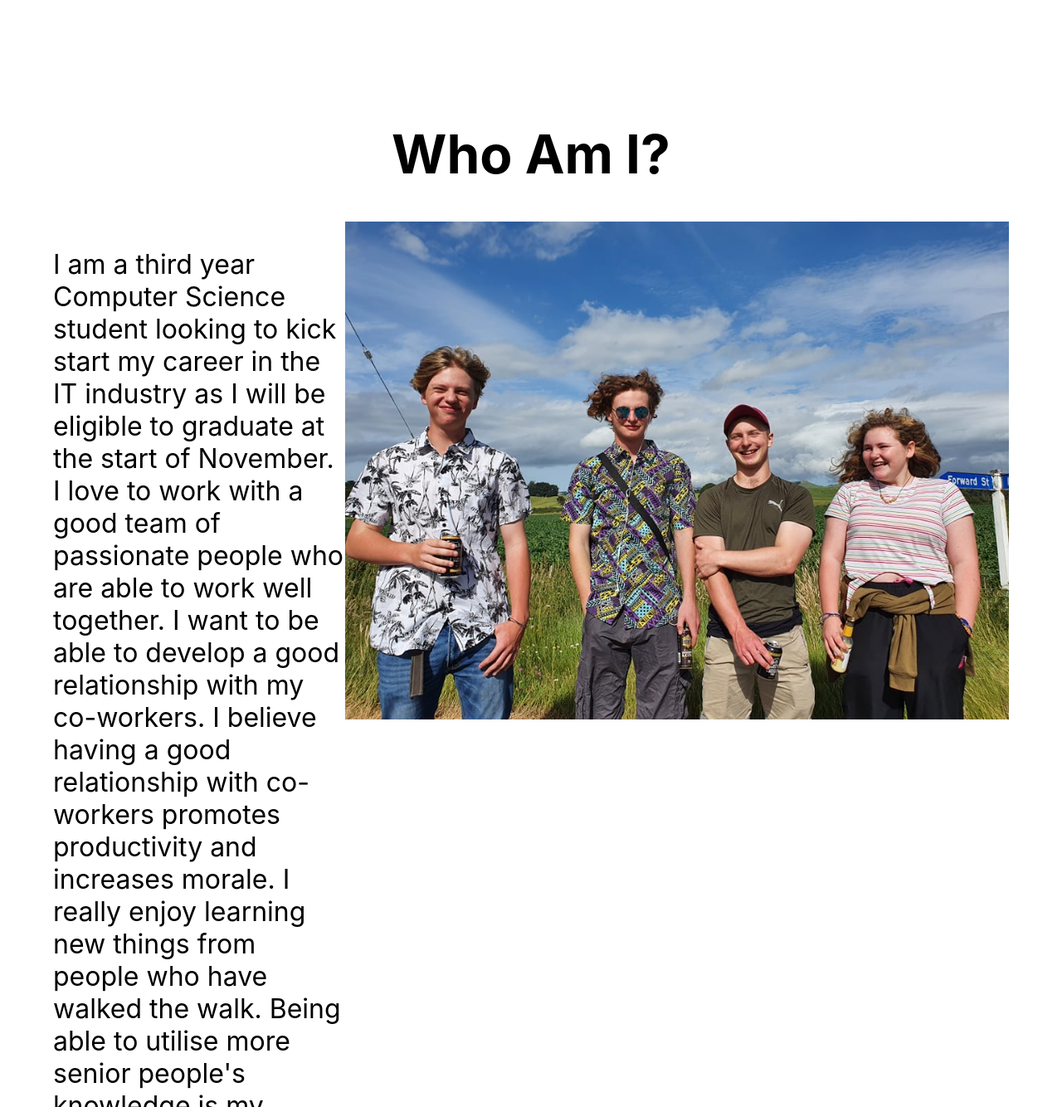
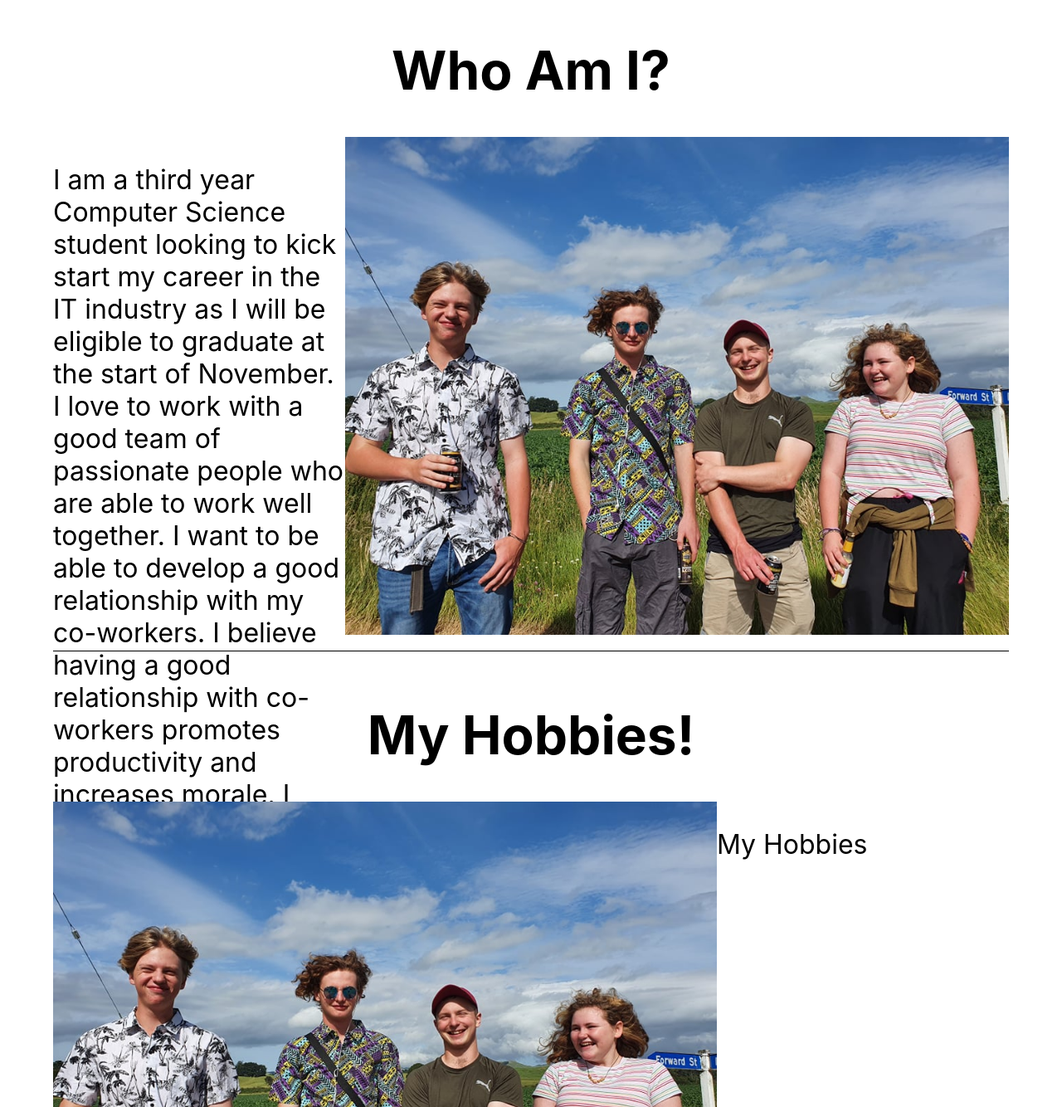
Before and after one commit to Guesswhoitis/CV-Website, a React (Create React App) app: page / in a window 1280 px wide. Shown: the part 816-2150 px from the top of the page at 83% size. Built offline with nearby package versions, Linux system fonts and the light colour scheme.

Commit message:
changed to general component

```diff
--- a/src/components/whoAmI/whoAmI.css
+++ b/src/components/entry/entry.css
@@ -1,28 +1,27 @@
-.whoAmI{
-    margin-top: 15vh;
+.entry{
     width: 90%;
-    height: 50vh;
+    height: 100vh;
     display: flex;
     flex-direction: column;
-    justify-content: space-between;
+    justify-content: center;
+    border-bottom: 1px solid black;
 }
-
-.whoAmI__title{
+.entry__title{
     font-size: 8vh;
 }
-.whoAmI__info{
+.entry__info{
     display: flex;
     flex-direction: row;
     justify-content: space-between;
 }
-.whoAmI__personalStatement{
+.entry__personalStatement{
     width: 40vw;
     height: 40vh;
     text-align: left;
     font-size: 2rem;
 }
 
-.whoAmI__picture{
+.entry__picture{
     width: 50rem;
     height: auto;
     object-fit: scale-down;
--- /dev/null
+++ b/src/components/entry/entry.jsx
@@ -0,0 +1,46 @@
+import React, { Component } from "react";
+import "./entry.css"
+
+class Entry extends Component {
+
+
+
+
+
+    render() {
+        if(this.props.order == "left"){
+
+
+
+            return (
+                <div class="entry" id={this.props.title}>
+                    <h1 class = "entry__title">{this.props.title}</h1>
+                    <div class="entry__info">
+                        <img class="entry__picture" src={this.props.picture} alt="me" />
+                        <p class="entry__personalStatement">
+                            {this.props.paragraph}
+                        </p>
+                    </div>
+                </div>
+            );
+        }else{
+            return (
+                <div class="entry" id={this.props.title}>
+                    <h1 class = "entry__title">{this.props.title}</h1>
+                    <div class="entry__info">
+                        <p class="entry__personalStatement">
+                            {this.props.paragraph}
+                        </p>
+                        <img class="entry__picture" src={this.props.picture} alt="me" />
+                    </div>
+                </div>
+            );
+        }
+
+    }
+}
+
+
+
+
+export default Entry;
--- a/src/components/mainMenuHeader/mainMenuHeader.jsx
+++ b/src/components/mainMenuHeader/mainMenuHeader.jsx
@@ -1,5 +1,5 @@
 import React, { Component } from "react";
-import logo from './logo1.png'
+import logo from '../../assets/logo1.png'
 import "./mainMenuHeader.css"
 
 class MainMenuHeader extends Component {
@@ -7,7 +7,7 @@ class MainMenuHeader extends Component {
 
         document.addEventListener('scroll', function(e) {
             const rect = document.getElementById("videoPlayer").getBoundingClientRect();
-            if(rect.bottom <=10){
+            if(rect.bottom <= 10){
                 document.getElementById("header").style.filter = "invert(1)"
             }else{
                 document.getElementById("header").style.filter = "invert(0)"
@@ -28,10 +28,10 @@ class MainMenuHeader extends Component {
 
                 <div class="header__innerDiv">
                     <h1>
-                        <a class="header__text" href="#whoAmI">Who am I?</a>
+                        <a class="header__text" href="#Who Am I?">Who am I?</a>
                     </h1>
                     <h1>
-                        <a class="header__text" href="/goSomewhere">My Hobbies</a>
+                        <a class="header__text" href="#My Hobbies!">My Hobbies</a>
                     </h1>
                     <h1>
                         <a class="header__text" href="/goSomewhere"> My Qualifications</a>
--- a/src/components/whoAmI/whoAmI.jsx
+++ /dev/null
@@ -1,32 +0,0 @@
-import React, { Component } from "react";
-import "./whoAmI.css"
-import me from './me.jpg'
-
-class WhoAmI extends Component {
-    render() {
-        return (
-            <div class="whoAmI" id="whoAmI">
-                <h1 class = "whoAmI__title">Who Am I?</h1>
-                <div class="whoAmI__info">
-                    <p class="whoAmI__personalStatement">
-                        I am a third year Computer Science student looking to kick start my career in the IT industry as I will be eligible to graduate at the start of November.
-                        I love to work with a good team of passionate people who are able to work well together.
-                        I want to be able to develop a good relationship with my co-workers.
-                        I believe having a good relationship with co-workers promotes productivity and increases morale.
-                        I really enjoy learning new things from people who have walked the walk. Being able to utilise more senior people's knowledge is my favourite way to learn.
-                        In the future I want to be able to share my experience through teaching.
-                        I want to teach maths, physics and computer science at lower decile schools in the hope that I can inspire kids to do well and further their education.
-                    </p>
-                    <img class="whoAmI__picture" src={me} alt="me" />
-                </div>
-            </div>
-
-
-        );
-    }
-}
-
-
-
-
-export default WhoAmI;
--- a/src/pages/mainMenu/App.js
+++ b/src/pages/mainMenu/App.js
@@ -1,9 +1,26 @@
 import './App.css';
 import MainMenuHeader from '../../components/mainMenuHeader/mainMenuHeader';
-import backGround from './backgroundLoop.mp4'
-import WhoAmI from '../../components/whoAmI/whoAmI';
+import backGround from './backgroundLoop.mp4';
+import Entry from '../../components/entry/entry';
+import familyPic from '../../assets/me.jpg';
 
 function App() {
+
+
+  var whoAmITitle = "Who Am I?"
+  var whoAmISection = "I am a third year Computer Science student looking to kick start my career in the IT industry as I will be eligible to graduate at the start of November. I love to work with a good team of passionate people who are able to work well together. I want to be able to develop a good relationship with my co-workers. I believe having a good relationship with co-workers promotes productivity and increases morale. I really enjoy learning new things from people who have walked the walk. Being able to utilise more senior people's knowledge is my favourite way to learn. In the future I want to be able to share my experience through teaching. I want to teach maths, physics and computer science at lower decile schools in the hope that I can inspire kids to do well and further their education."
+
+  var myHobbyTitle = "My Hobbies!"
+  var myHobbySection = "My Hobbies"
+
+
+
+
+
+
+
+
+
 
   return (
     <div className="App">
@@ -14,7 +31,8 @@ function App() {
       <div class="mainMenu__overVideoText">
         <h2>What you see here is a quick website I made to challenge myself. Its pretty much just a cv with some other information about me.</h2>
       </div>
-      <WhoAmI id="whoAmI"/>
+      <Entry title={whoAmITitle} paragraph ={whoAmISection} picture ={familyPic} order={"right"}/>
+      <Entry title={myHobbyTitle} paragraph ={myHobbySection} picture ={familyPic} order={"left"}/>
 
     </div>
   );
```
Also changed, not shown: src/assets/logo1.png (renamed from src/components/mainMenuHeader/logo1.png), src/assets/me.jpg (renamed from src/components/whoAmI/me.jpg).
